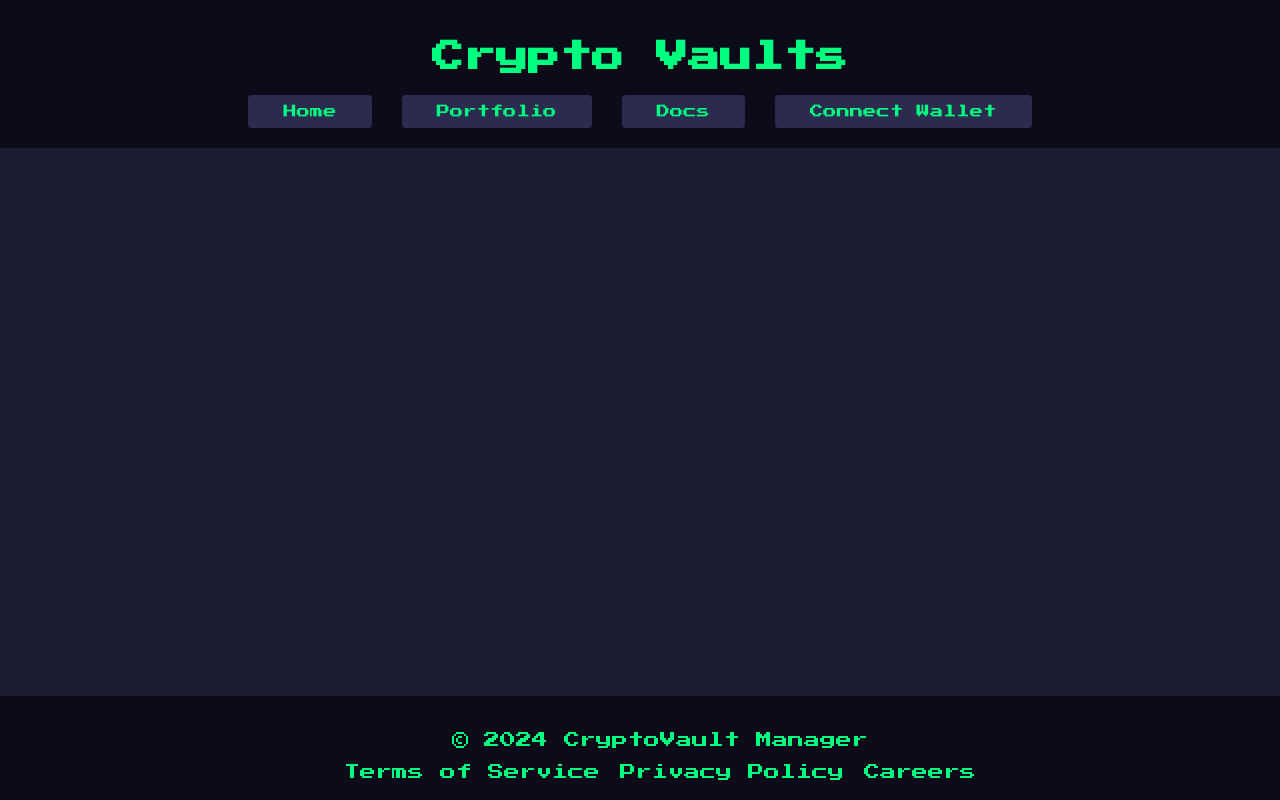
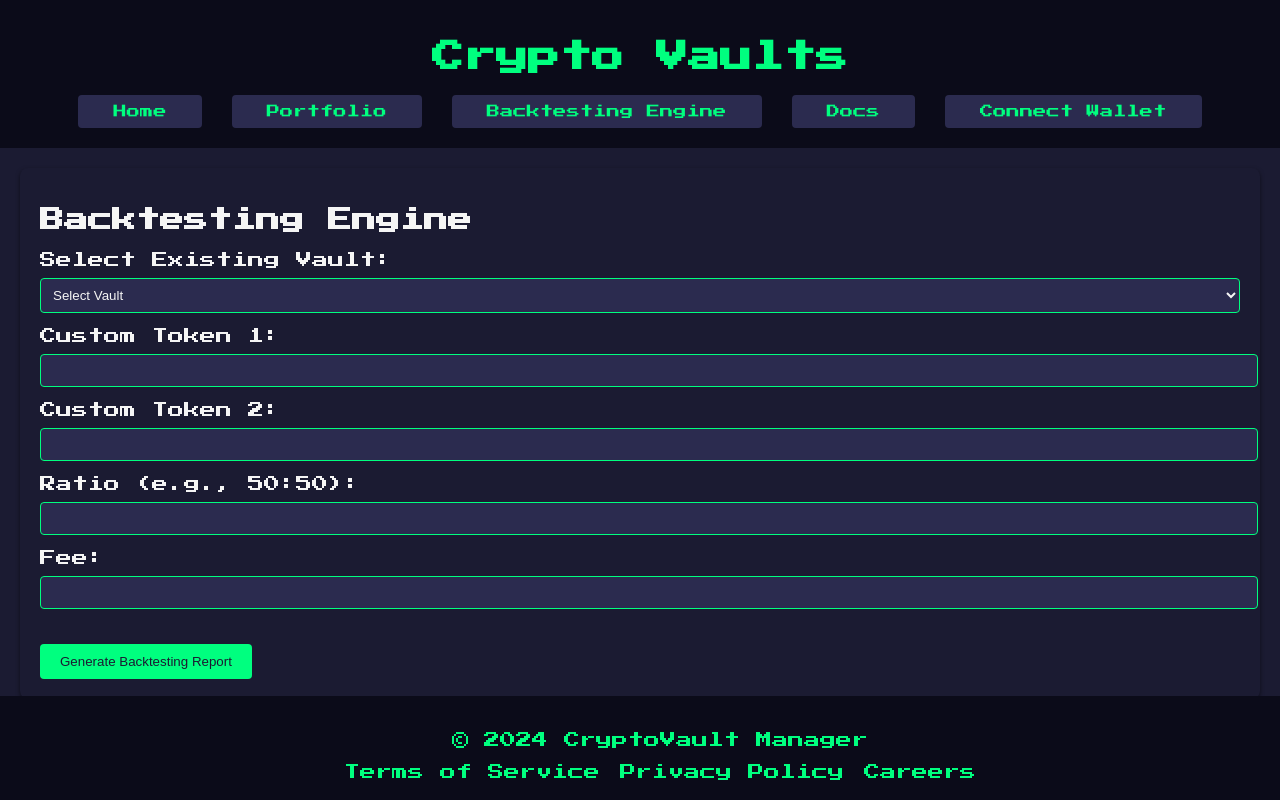
Before and after one commit to iamjakkie/CryptoVault-Manager, a React (Create React App) app: page /backtesting in a window 1280 px wide. Built offline with nearby package versions, Linux system fonts and the light colour scheme.

Commit message:
backtest init

```diff
--- a/src/App.js
+++ b/src/App.js
@@ -4,6 +4,7 @@ import VaultTypesList from './components/VaultTypesList';
 import VaultList from './components/VaultList';
 import Portfolio from './components/Portfolio';
 import Docs from './components/Docs';
+import BacktestingEngine from './components/BacktestingEngine';
 import './App.css';
 
 function App() {
@@ -92,6 +93,7 @@ function App() {
           <nav>
             <button><Link to="/">Home</Link></button>
             <button><Link to="/portfolio">Portfolio</Link></button>
+            <button><Link to="/backtesting">Backtesting Engine</Link></button>
             <button><Link to="/docs">Docs</Link></button>
             <button><a href="#">Connect Wallet</a></button>
           </nav>
@@ -107,6 +109,7 @@ function App() {
               </>
             }/>
             <Route path="/portfolio" element={<Portfolio />}/>
+            <Route path="/backtesting" element={<BacktestingEngine vaultTypes={vaultTypes} />}/>
             <Route path="/docs" element={<Docs />}/>
           </Routes>
         </main>
--- /dev/null
+++ b/src/components/BacktestingEngine.js
@@ -0,0 +1,82 @@
+import React, { useState } from 'react';
+import '../styles/BacktestingEngine.css';
+
+const BacktestingEngine = ({ vaultTypes }) => {
+  const [selectedVault, setSelectedVault] = useState(null);
+  const [customToken1, setCustomToken1] = useState('');
+  const [customToken2, setCustomToken2] = useState('');
+  const [ratio, setRatio] = useState('');
+  const [fee, setFee] = useState('');
+  const [report, setReport] = useState(null);
+
+  const handleVaultChange = (e) => {
+    setSelectedVault(e.target.value);
+  };
+
+  const handleGenerateReport = () => {
+    // Logic for generating a backtesting report
+    // This could involve calling an API or running some backtesting logic
+    const newReport = `Report for ${selectedVault} with ${customToken1} and ${customToken2} at ${ratio} ratio. Fee: ${fee}`;
+    setReport(newReport);
+  };
+
+  return (
+    <div className="backtesting-engine">
+      <h2>Backtesting Engine</h2>
+      <div className="form-group">
+        <label htmlFor="vault-select">Select Existing Vault:</label>
+        <select id="vault-select" onChange={handleVaultChange}>
+          <option value="">Select Vault</option>
+          {vaultTypes.flatMap(type => type.vaults).map((vault, index) => (
+            <option key={index} value={vault.title}>{vault.title}</option>
+          ))}
+        </select>
+      </div>
+      <div className="form-group">
+        <label htmlFor="custom-token1">Custom Token 1:</label>
+        <input
+          type="text"
+          id="custom-token1"
+          value={customToken1}
+          onChange={(e) => setCustomToken1(e.target.value)}
+        />
+      </div>
+      <div className="form-group">
+        <label htmlFor="custom-token2">Custom Token 2:</label>
+        <input
+          type="text"
+          id="custom-token2"
+          value={customToken2}
+          onChange={(e) => setCustomToken2(e.target.value)}
+        />
+      </div>
+      <div className="form-group">
+        <label htmlFor="ratio">Ratio (e.g., 50:50):</label>
+        <input
+          type="text"
+          id="ratio"
+          value={ratio}
+          onChange={(e) => setRatio(e.target.value)}
+        />
+      </div>
+      <div className="form-group">
+        <label htmlFor="fee">Fee:</label>
+        <input
+          type="text"
+          id="fee"
+          value={fee}
+          onChange={(e) => setFee(e.target.value)}
+        />
+      </div>
+      <button onClick={handleGenerateReport}>Generate Backtesting Report</button>
+      {report && (
+        <div className="report">
+          <h3>Backtesting Report</h3>
+          <p>{report}</p>
+        </div>
+      )}
+    </div>
+  );
+};
+
+export default BacktestingEngine;
--- /dev/null
+++ b/src/styles/BacktestingEngine.css
@@ -0,0 +1,48 @@
+.backtesting-engine {
+    padding: 20px;
+    background-color: #1b1b32;
+    border-radius: 8px;
+    box-shadow: 0 2px 4px rgba(0, 0, 0, 0.5);
+    color: #f5f5f5;
+  }
+
+  .backtesting-engine .form-group {
+    margin-bottom: 15px;
+  }
+
+  .backtesting-engine label {
+    display: block;
+    margin-bottom: 5px;
+  }
+
+  .backtesting-engine input,
+  .backtesting-engine select {
+    width: 100%;
+    padding: 8px;
+    margin-top: 5px;
+    border-radius: 4px;
+    border: 1px solid #00ff7f;
+    background-color: #2b2b4f;
+    color: #f5f5f5;
+  }
+
+  .backtesting-engine button {
+    background-color: #00ff7f;
+    color: #1b1b32;
+    border: none;
+    padding: 10px 20px;
+    border-radius: 4px;
+    cursor: pointer;
+    margin-top: 20px;
+  }
+
+  .backtesting-engine button:hover {
+    background-color: #00e673;
+  }
+
+  .backtesting-engine .report {
+    margin-top: 20px;
+    background-color: #2b2b4f;
+    padding: 20px;
+    border-radius: 8px;
+  }
```
